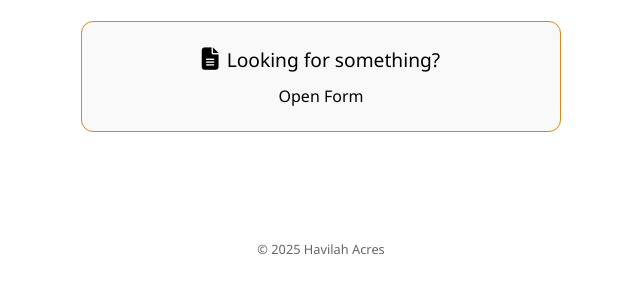
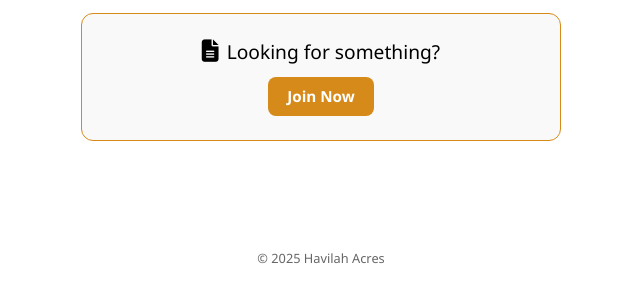
Before and after one commit to Joe-BN/Havilah-Acres-Links, a plain HTML site: page index.html in a window 1280 px wide. Shown: the part 454-756 px from the top of the page, without its empty margins (319-959 px from the left). Drawn offline with Linux system fonts and the light colour scheme.

Commit message:
Update index.html

```diff
--- a/index.html
+++ b/index.html
@@ -121,7 +121,7 @@
         <i class="fa-solid fa-file-lines fa-icon"></i>
         Looking for something?
       </div>
-      <a class="https://docs.google.com/forms/d/e/1FAIpQLSfF-s07Ne0iy7-EPaeKt7YqWzNX9Ohw_S65CHKe1ulEPadAUg/viewform" target="_blank">Open Form</a>
+      <a class="link-button" href="https://docs.google.com/forms/d/e/1FAIpQLSfF-s07Ne0iy7-EPaeKt7YqWzNX9Ohw_S65CHKe1ulEPadAUg/viewform" target="_blank">Join Now</a>
     </div>
     <br><br>
     <footer>
```
